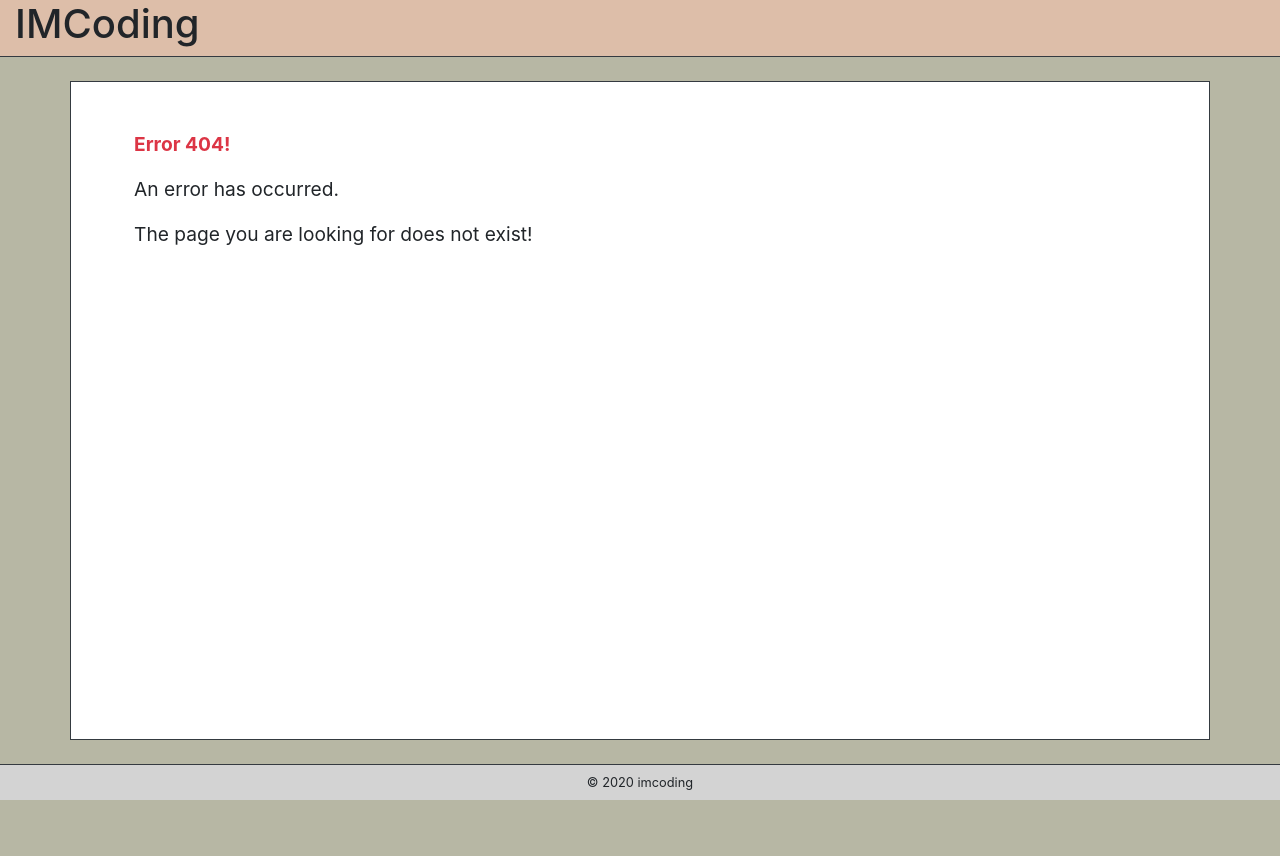
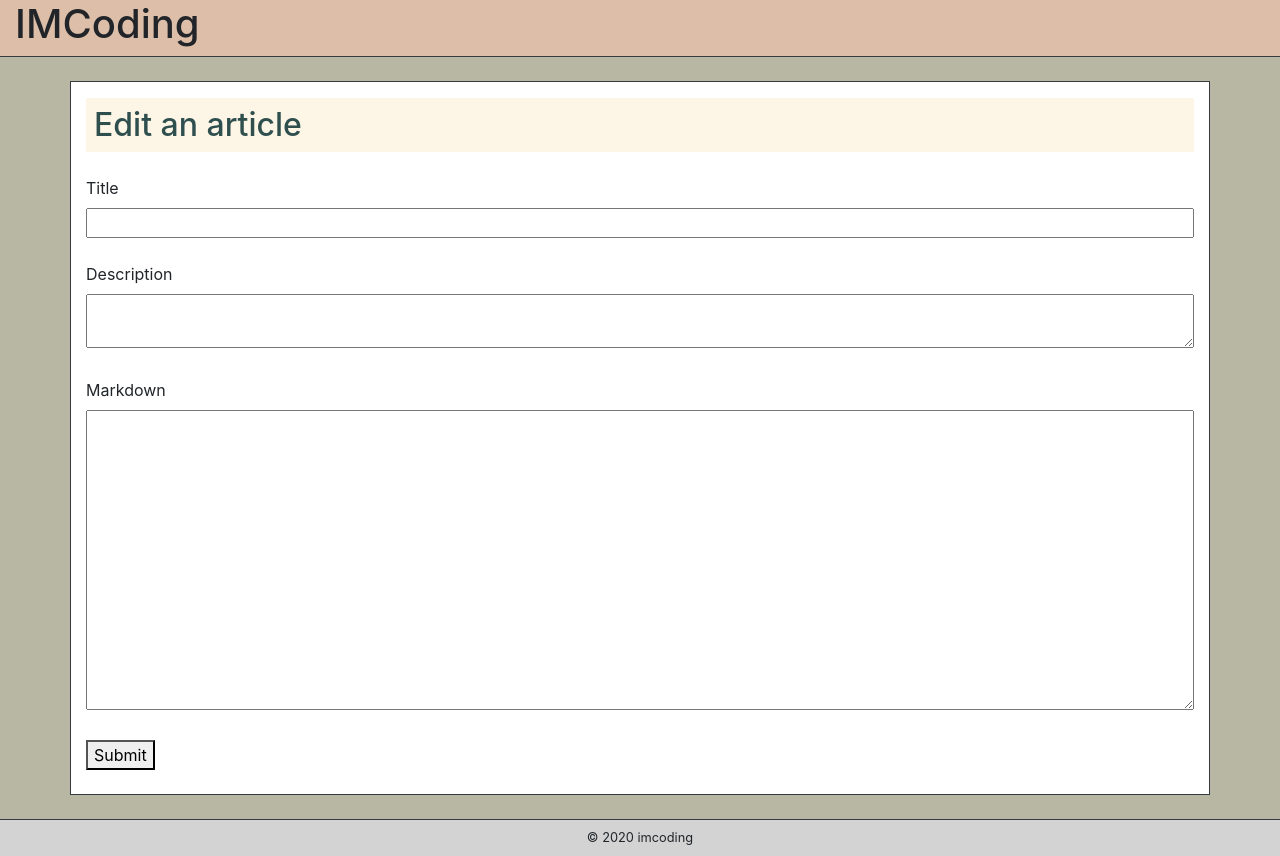
Before and after one commit to mike14747/imcoding, a React (Create React App) app in the folder client/: page /edit/1 in a window 1280 px wide. Before the commit this address had no page. Before the commit the page ends 800 px from the top, so only its background shows below. Built offline with nearby package versions, Linux system fonts and the light colour scheme; no server answers.

Commit message:
Syntax highlighting in the article is working great. Broke up the highlighting into its own component. Switch to PrismLight and registered several languages and a theme manually. Added an editArticle page, plus model method and controller route to handle the PUT method. All is working.

```diff
--- a/client/src/App.js
+++ b/client/src/App.js
@@ -5,6 +5,7 @@ import Header from './components/header/header';
 import Footer from './components/footer/footer';
 import Home from './pages/home/home';
 import Article from './pages/article/article';
+import EditArticle from './pages/editArticle/editArticle';
 import NoMatch from './pages/noMatch/noMatch';
 
 import './css/my_style.css';
@@ -19,6 +20,7 @@ function App() {
                 <Switch>
                     <Route exact path="/" component={Home} />
                     <Route exact path="/article/:slug" component={Article} />
+                    <Route exact path="/edit/:slug" component={EditArticle} />
                     <Route component={NoMatch} />
                 </Switch>
             </div>
--- /dev/null
+++ b/client/src/components/codeBlock/codeBlock.js
@@ -0,0 +1,46 @@
+import React from 'react';
+import PropTypes from 'prop-types';
+
+import { PrismLight as SyntaxHighlighter } from 'react-syntax-highlighter';
+import vs from 'react-syntax-highlighter/dist/esm/styles/prism/vs';
+
+import jsx from 'react-syntax-highlighter/dist/esm/languages/prism/jsx';
+import js from 'react-syntax-highlighter/dist/esm/languages/prism/javascript';
+import json from 'react-syntax-highlighter/dist/esm/languages/prism/json';
+import css from 'react-syntax-highlighter/dist/esm/languages/prism/css';
+import bash from 'react-syntax-highlighter/dist/esm/languages/prism/bash';
+import sql from 'react-syntax-highlighter/dist/esm/languages/prism/sql';
+import markup from 'react-syntax-highlighter/dist/esm/languages/prism/markup';
+import ignore from 'react-syntax-highlighter/dist/esm/languages/prism/ignore';
+
+SyntaxHighlighter.registerLanguage('jsx', jsx);
+SyntaxHighlighter.registerLanguage('js', js);
+SyntaxHighlighter.registerLanguage('json', json);
+SyntaxHighlighter.registerLanguage('css', css);
+SyntaxHighlighter.registerLanguage('bash', bash);
+SyntaxHighlighter.registerLanguage('sql', sql);
+SyntaxHighlighter.registerLanguage('markup', markup);
+SyntaxHighlighter.registerLanguage('ignore', ignore);
+
+const markdownCSS = {
+    backgroundColor: '#eeeeee',
+    fontSize: '1rem',
+    margin: '0rem 1rem 1rem 1rem',
+    padding: '0.5rem',
+};
+
+const CodeBlock = ({ language, value }) => {
+    if (!language) language = 'text';
+    return (
+        <SyntaxHighlighter language={language} style={vs} customStyle={markdownCSS}>
+            {value}
+        </SyntaxHighlighter>
+    );
+};
+
+CodeBlock.propTypes = {
+    language: PropTypes.string,
+    value: PropTypes.string,
+};
+
+export default CodeBlock;
--- a/client/src/css/markdown_styles.css
+++ b/client/src/css/markdown_styles.css
@@ -1,13 +1,3 @@
-pre {
-    background-color: #eeeeee;
-    padding: 0.5rem;
-    margin: 0rem 1rem 1rem 1rem;
-}
-
-/* pre code {
-    color: #aa2244;
-} */
-
 h2,
 h3 {
     margin-top: 1rem;
--- a/client/src/css/styles.css
+++ b/client/src/css/styles.css
@@ -9,3 +9,18 @@ body {
 .bg-lt-brown {
     background-color: #ddbea9;
 }
+
+textarea {
+    resize: both;
+    width: 100%;
+    max-width: 100%;
+}
+
+.markdown {
+    height: 300px;
+    min-height: 200px;
+}
+
+label {
+    display: block;
+}
--- a/client/src/pages/article/article.js
+++ b/client/src/pages/article/article.js
@@ -3,8 +3,7 @@ import { useParams, Redirect } from 'react-router-dom';
 import axios from 'axios';
 import ReactMarkdown from 'react-markdown';
 import Loading from '../../components/loading/loading';
-import { Prism as SyntaxHighlighter } from 'react-syntax-highlighter';
-import { vs } from 'react-syntax-highlighter/dist/esm/styles/prism';
+import CodeBlock from '../../components/codeBlock/codeBlock';
 
 const Article = () => {
     const { slug } = useParams();
@@ -26,16 +25,6 @@ const Article = () => {
 
     if (isLoaded && !article) {
         return <Redirect to="/article" />;
-    }
-
-    function CodeBlock({ language, value }) {
-        if (!language) language = 'text';
-        console.log('language:', language);
-        return (
-            <SyntaxHighlighter language={language} style={vs} customStyle={{ backgroundColor: '#eeeeee', fontSize: '1rem' }}>
-                {value}
-            </SyntaxHighlighter>
-        );
     }
 
     return (
@@ -60,7 +49,6 @@ const Article = () => {
                     </div>
 
                     <div>
-                        {/* <ReactMarkdown source={article.markdown} /> */}
                         <ReactMarkdown
                             source={article.markdown}
                             renderers={{ code: CodeBlock }}
--- /dev/null
+++ b/client/src/pages/editArticle/editArticle.js
@@ -0,0 +1,81 @@
+import React, { useState, useEffect, Fragment } from 'react';
+import axios from 'axios';
+import { Redirect, useParams } from 'react-router-dom';
+
+const EditArticle = () => {
+    const { slug } = useParams();
+
+    const [article, setArticle] = useState({
+        title: '',
+        description: '',
+        markdown: '',
+        createdAt: '',
+        slug: '',
+    });
+
+    const [isUpdated, setIsUpdated] = useState(false);
+    const [doesArticleExist, setDoesArticleExist] = useState(true);
+
+    useEffect(() => {
+        axios.get('/api/articles/' + slug)
+            .then(response => {
+                response.data[0] ? setArticle(response.data[0]) : setDoesArticleExist(false);
+            })
+            .catch(error => console.log(error));
+    }, [slug]);
+
+    const handleChange = e => {
+        const { name, value } = e.target;
+        setArticle({
+            ...article,
+            [name]: value,
+        });
+    };
+
+    const handleSubmit = (e) => {
+        e.preventDefault();
+        axios.put('/api/articles', {
+            title: article.title,
+            description: article.description,
+            markdown: article.markdown,
+            slug: article.slug,
+        })
+            .then(() => {
+                setIsUpdated(true);
+            })
+            .catch(error => console.log(error));
+    };
+
+    if (isUpdated) {
+        return <Redirect to={'/article/' + slug} />;
+    }
+
+    if (!doesArticleExist) {
+        return <Redirect to="/no-match" />;
+    }
+
+    return (
+        <Fragment>
+            <h2>Edit an article</h2>
+            <form onSubmit={handleSubmit}>
+                <div className="mb-4">
+                    <label htmlFor="title">Title</label>
+                    <input className="w-100 mw-100" type="text" name="title" id="title" value={article.title} onChange={handleChange}></input>
+                </div>
+                <div className="mb-4">
+                    <label htmlFor="description">Description</label>
+                    <textarea name="description" id="description" defaultValue={article.description} onChange={handleChange}></textarea>
+                </div>
+                <div className="mb-4">
+                    <label htmlFor="markdown">Markdown</label>
+                    <textarea className="markdown" name="markdown" id="markdown" defaultValue={article.markdown} onChange={handleChange}></textarea>
+                </div>
+                <div className="mb-4">
+                    <button type="submit">Submit</button>
+                </div>
+            </form>
+        </Fragment>
+    );
+};
+
+export default EditArticle;
```
Also changed, not shown: 2 other files (tests, documents, lock files or other folders).
